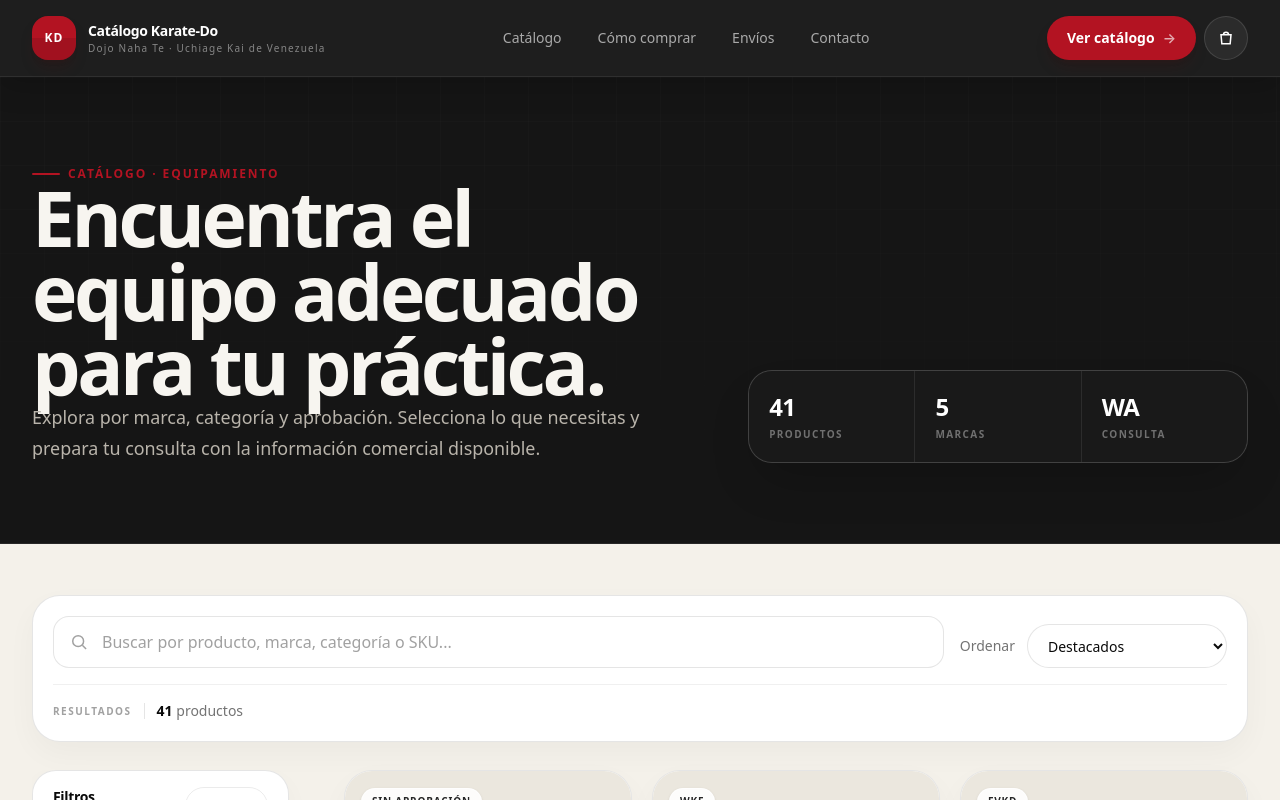
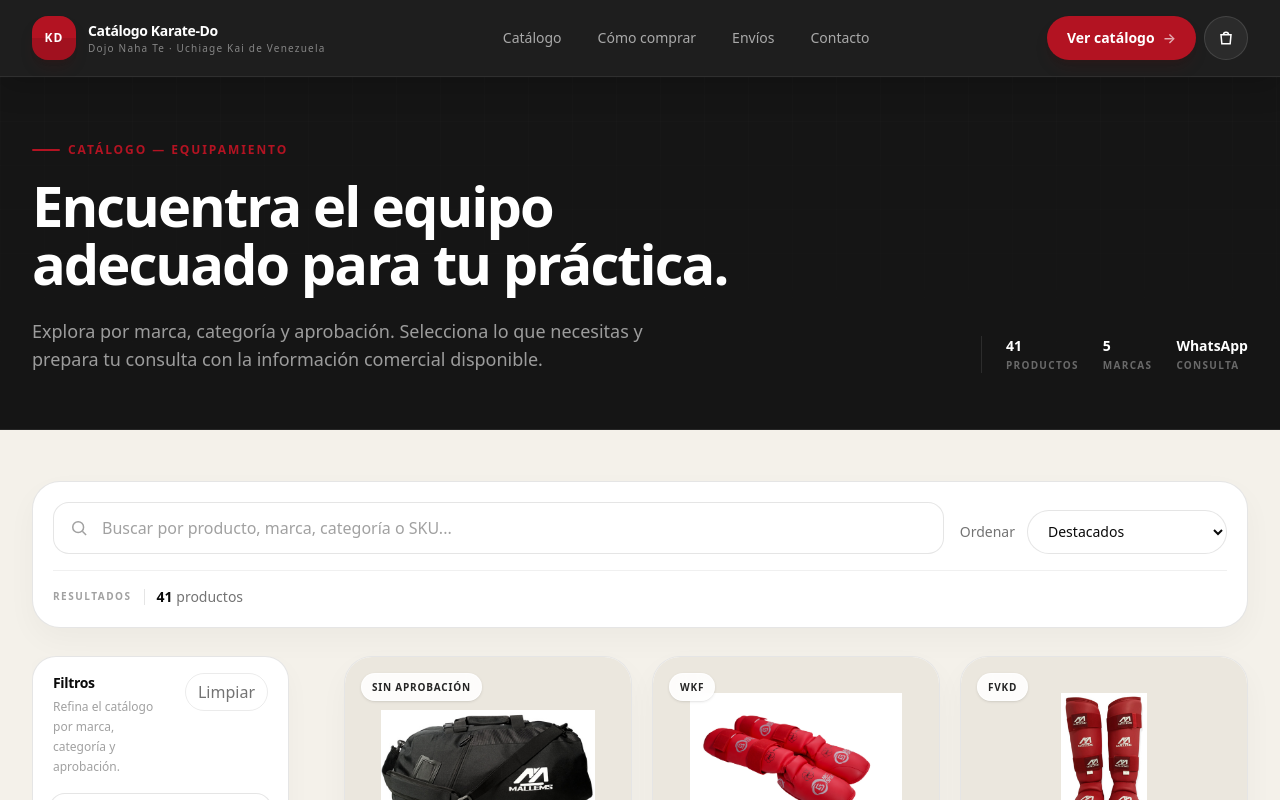
Before and after one commit to maorusohh/catalogo-karate, a Next.js app: page /catalogo in a window 1280 px wide. Shown: the top 800 px of the page. Built offline with nearby package versions, Linux system fonts and the light colour scheme.

Commit message:
refactor: compact catalog hero

```diff
--- a/src/app/catalogo/page.tsx
+++ b/src/app/catalogo/page.tsx
@@ -20,45 +20,41 @@ export default function CatalogoPage() {
   return (
     <main>
       <section className="relative overflow-hidden border-b border-white/8 bg-[#151515] text-white">
-        <div className="pointer-events-none absolute inset-0 [background-image:linear-gradient(rgb(255_255_255_/_0.08)_1px,transparent_1px),linear-gradient(90deg,rgb(255_255_255_/_0.08)_1px,transparent_1px)] [mask-image:linear-gradient(to_bottom,black,transparent_90%)] [background-size:44px_44px] opacity-20" />
+        <div className="pointer-events-none absolute inset-0 [background-image:linear-gradient(rgb(255_255_255_/_0.07)_1px,transparent_1px),linear-gradient(90deg,rgb(255_255_255_/_0.07)_1px,transparent_1px)] [mask-image:linear-gradient(to_bottom,black,transparent_95%)] [background-size:44px_44px] opacity-16" />
 
         <Container>
-          <div className="relative grid gap-10 py-14 sm:py-18 lg:grid-cols-[minmax(0,1.15fr)_minmax(320px,0.85fr)] lg:items-end lg:py-20">
-            <div className="max-w-4xl">
-              <p className="eyebrow text-[#ef5a68]">Catálogo · Equipamiento</p>
+          <div className="relative grid gap-8 py-10 sm:py-12 lg:grid-cols-[minmax(0,1fr)_auto] lg:items-end lg:py-14">
+            <div className="max-w-3xl">
+              <p className="eyebrow text-[#ef5a68]">Catálogo — Equipamiento</p>
 
-              <h1 className="heading-display heading-display-on-dark mt-6 max-w-4xl">
+              <h1 className="mt-5 max-w-3xl text-4xl leading-[1.03] font-semibold tracking-[-0.035em] text-white sm:text-5xl lg:text-[3.5rem]">
                 Encuentra el equipo adecuado para tu práctica.
               </h1>
 
-              <p className="text-lead text-lead-on-dark mt-7 max-w-2xl">
+              <p className="mt-6 max-w-2xl text-base leading-7 text-white/58 sm:text-lg">
                 Explora por marca, categoría y aprobación. Selecciona lo que necesitas y prepara tu
                 consulta con la información comercial disponible.
               </p>
             </div>
 
-            <div className="grid grid-cols-3 gap-px overflow-hidden rounded-3xl border border-white/10 bg-white/10 shadow-2xl shadow-black/20">
-              <div className="bg-[#191919]/95 px-4 py-5 sm:px-5">
-                <p className="text-2xl font-semibold tracking-tight text-white tabular-nums">
-                  {activeProductCount}
-                </p>
-                <p className="mt-1 text-[10px] font-semibold tracking-[0.14em] text-white/38 uppercase">
+            <div className="flex flex-wrap gap-x-6 gap-y-3 border-t border-white/10 pt-4 text-sm lg:max-w-sm lg:border-t-0 lg:border-l lg:pt-0 lg:pl-6">
+              <div>
+                <p className="font-semibold text-white tabular-nums">{activeProductCount}</p>
+                <p className="mt-0.5 text-[10px] font-semibold tracking-[0.13em] text-white/36 uppercase">
                   Productos
                 </p>
               </div>
 
-              <div className="bg-[#191919]/95 px-4 py-5 sm:px-5">
-                <p className="text-2xl font-semibold tracking-tight text-white tabular-nums">
-                  {activeBrandCount}
-                </p>
-                <p className="mt-1 text-[10px] font-semibold tracking-[0.14em] text-white/38 uppercase">
+              <div>
+                <p className="font-semibold text-white tabular-nums">{activeBrandCount}</p>
+                <p className="mt-0.5 text-[10px] font-semibold tracking-[0.13em] text-white/36 uppercase">
                   Marcas
                 </p>
               </div>
 
-              <div className="bg-[#191919]/95 px-4 py-5 sm:px-5">
-                <p className="text-2xl font-semibold tracking-tight text-white">WA</p>
-                <p className="mt-1 text-[10px] font-semibold tracking-[0.14em] text-white/38 uppercase">
+              <div>
+                <p className="font-semibold text-white">WhatsApp</p>
+                <p className="mt-0.5 text-[10px] font-semibold tracking-[0.13em] text-white/36 uppercase">
                   Consulta
                 </p>
               </div>
```
